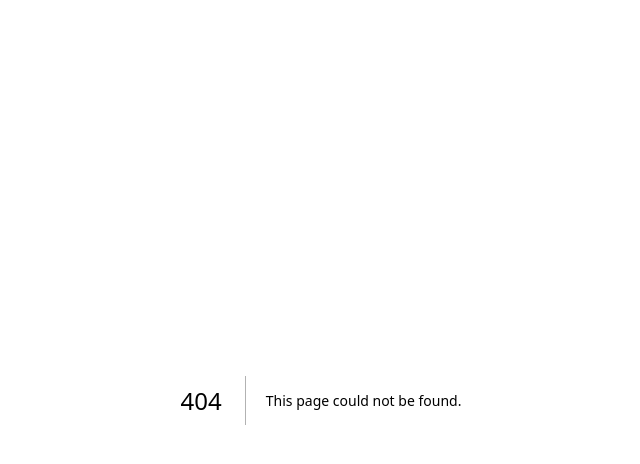
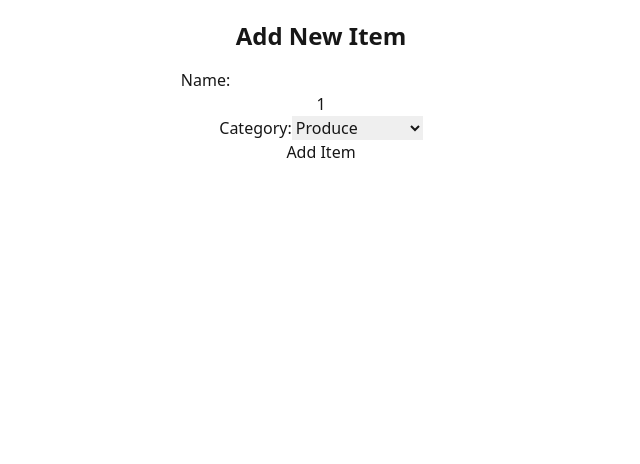
Before and after one commit to NDaetan/cprg306-assignments, a Next.js app: page /week-5 in a window 1280 px wide. Before the commit this address had no page. Shown: the top 464 px of the page, without its empty margins (319-959 px from the left). Built offline with nearby package versions, Linux system fonts and the light colour scheme.

Commit message:
work still needed

```diff
--- a/app/page.js
+++ b/app/page.js
@@ -15,6 +15,9 @@ export default function Home() {
             <li>
               <Link className = "underline" href = "./week-4">Week 4 Assignment</Link>
             </li>
+            <li>
+              <Link className = "underline" href = "./week-5">Week 5 Assignment</Link>
+            </li>
         </ul>
     </main>
   );
--- /dev/null
+++ b/app/week-5/new-item.js
@@ -0,0 +1,75 @@
+// app/week-4/new-item.js
+"use client";
+import { useState } from 'react';
+
+//usestate cant be used outside of a component
+// export const [name,setname] = useState(" ");
+// export const [quantity, setQuantity]= useState(1);
+// export const [category, setCategory] = useState("produce");
+
+const NewItem = () =>{
+    //state varibles and intial values
+    const [quantity, setQuantity] = useState(1);  // need to set the default value
+    const [name,setname] = useState(" ");
+    const [category, setCategory] = useState("produce");
+
+    const increment = (setQuantity) => {
+        setQuantity(prevQuantity => Math.min(prevQuantity + 1, 20));
+    };
+    const decrement = (setQuantity) => {
+        setQuantity(prevQuantity => Math.max(prevQuantity - 1, 0));
+    };
+    const handleSubmit = (e) => {   // I initially had all the variables and thier setter functions within, but not needed when its all contained with the NewItem Function
+        e.preventDefault();         //example (e,name,setname,quantity,setQuantity,category,setCategory)
+
+        const item = {
+            name,
+            quantity,
+            category
+        }
+
+        console.log(item);
+
+        alert(`Item: ${name}, QuantityL ${quantity}, Category: ${category}`);
+
+        setName(" ");  // need the set function to reset to default value
+        setQuantity(1);
+        setCategory("produce");
+    };
+
+    //Other than main headin on page.js this should render the form.
+    return (
+        <form onSubmit={handleSubmit}>
+            <div>
+                <label name="name">Name:</label>
+                <input type="text" value ={name} required></input>
+            </div>
+            <div>
+                <button type="button" onClick={decrement}></button>
+                <span>{quantity}</span>
+                <button type="button" onClick={increment}></button>
+            </div>
+            <div>
+                <label name="category">Category:</label>
+                <select id="category" value={category}>
+                    <option value = "produce">Produce</option>
+                    <option value="dairy">Dairy</option>
+                    <option value="bakery">Bakery</option>
+                    <option value="meat">Meat</option>
+                    <option value="frozen">Frozen Foods</option>
+                    <option value="canned">Canned Goods</option>
+                    <option value="dry">Dry Goods</option>
+                    <option value="beverages">Beverages</option>
+                    <option value="snacks">Snacks</option>
+                    <option value="household">Household</option>
+                    <option value="other">Other</option>
+                </select>
+            </div>
+            <div>
+                <button type = "submit">Add Item</button>
+            </div>
+        </form>
+    );
+};
+
+export default NewItem;
--- /dev/null
+++ b/app/week-5/page.js
@@ -0,0 +1,17 @@
+"use client";
+import NewItem from './new-item'; //this should hold all functions ill need. only call <NewItem/>
+
+// trying to update page to not need so many import statemnets
+//comapred to my week-4.
+
+const Page = () => {
+
+    return (
+        <div className="text-center p-5 font-sans">
+            <h1 className="text-2xl font-bold mb-4">Add New Item</h1>
+            <NewItem />
+        </div>
+    );
+};
+
+export default Page;    //I dont know why this is needed for the page to function.
```
